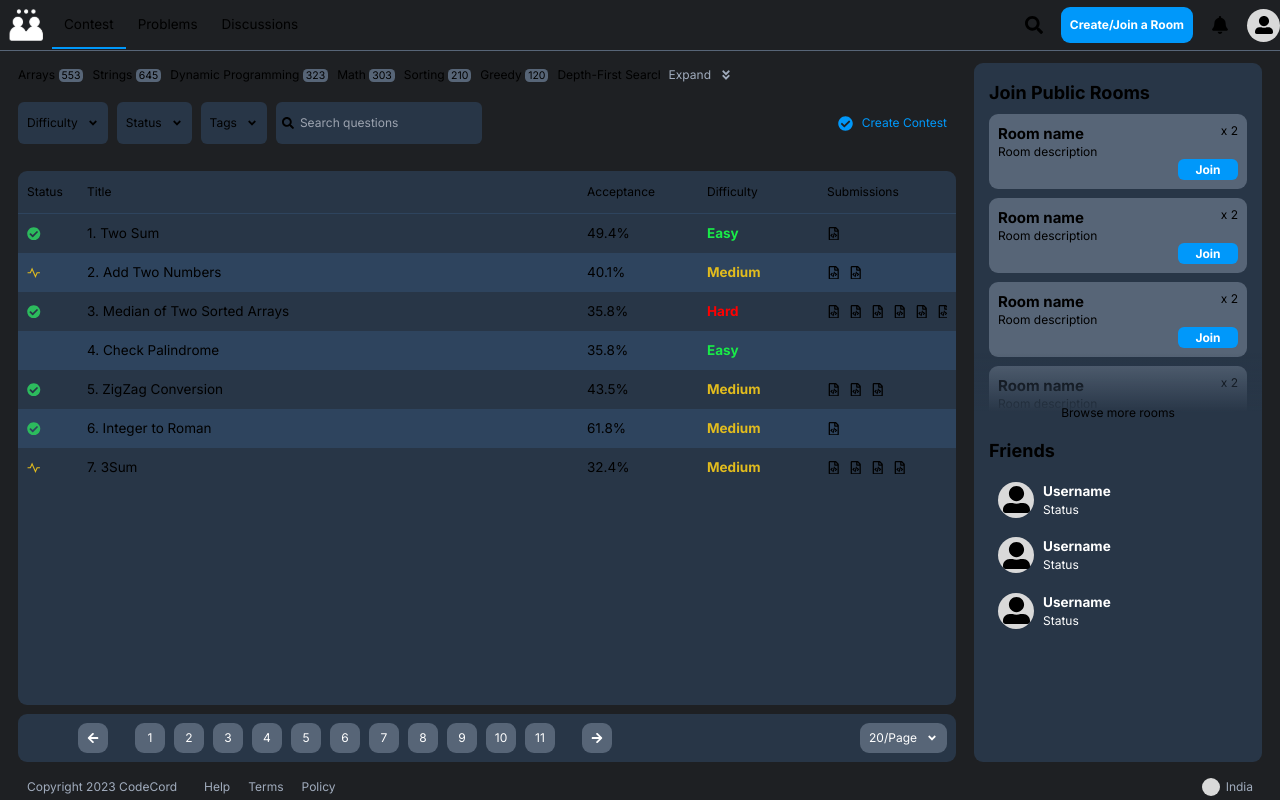
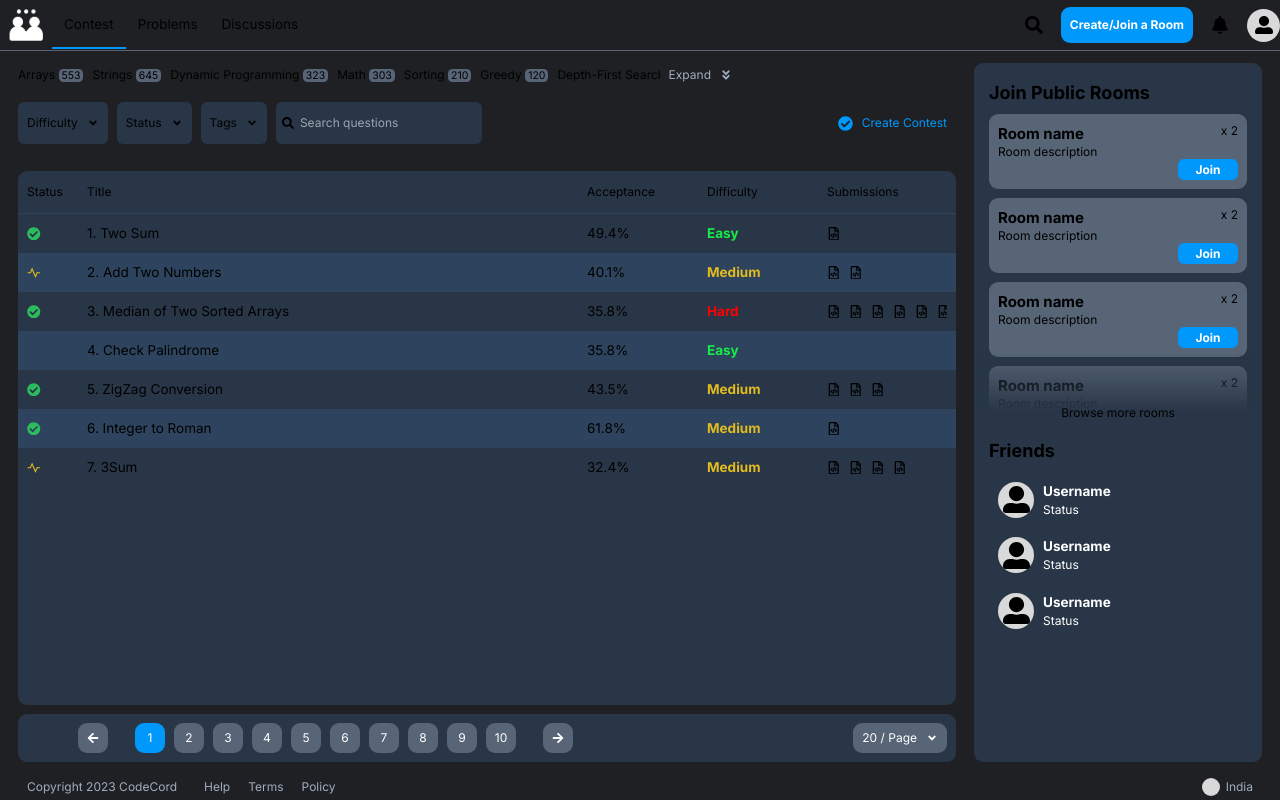
Before and after one commit to adityayadav71/CodeCord, a React (Vite) app in the folder client/: page / in a window 1280 px wide. Built offline with nearby package versions, Linux system fonts and the light colour scheme.

Commit message:
completed pagination component

```diff
--- a/client/src/components/Problems/Pagination.jsx
+++ b/client/src/components/Problems/Pagination.jsx
@@ -1,28 +1,82 @@
 import React from "react";
-import { FaArrowLeft, FaArrowRight, FaAngleDown } from "react-icons/fa";
+import { useState, useEffect } from "react";
+import { FaArrowLeft, FaArrowRight, FaAngleDown, FaCheck } from "react-icons/fa";
 
 const pagination = (props) => {
+  const [currentPage, setCurrentPage] = useState(1);
+  const [perPageLimit, setPerPageLimit] = useState(20);
+  const [isLimitChangerActive, setLimitChangerActive] = useState();
+  const setLimit = (e) => {
+    setLimitChangerActive(false);
+    setPerPageLimit(e.currentTarget.dataset.value);
+  };
+  const pageButtons = [];
+  const setPageButtons = () => {
+    for (let i = 1; i < 11; i++) {
+      pageButtons.push(
+        <button
+          className={`flex flex-row items-center justify-center ${currentPage === i ? "bg-accent1" : "bg-accent2"} p-3 text-white rounded-xl w-10 h-10 hover:cursor-pointer hover:bg-accent1`}
+          onClick={() => setCurrentPage(i)}
+        >
+          {i}
+        </button>
+      );
+    }
+  };
+  setPageButtons();
+  const totalPages = 10;
+  const nextPage = () => {
+    if (currentPage + 1 <= totalPages) {
+      setCurrentPage((prev) => prev + 1);
+    }
+  };
+  const prevPage = () => {
+    if (currentPage - 1 >= 1) {
+      setCurrentPage((prev) => prev - 1);
+    }
+  };
+  useEffect(() => {
+    const closeDropdown = (event) => {
+      if (!event.target.closest(".limit")) {
+        setLimitChangerActive(false);
+      }
+    };
+    document.addEventListener("click", closeDropdown);
+    return () => {
+      document.removeEventListener("click", closeDropdown);
+    };
+  }, []);
   return (
-    <div className="flex flex-row p-3 gap-x-3 pl-20 bg-secondary w-full rounded-xl">
-      <div className="flex flex-row items-center justify-center bg-accent2 p-3 text-white rounded-xl w-10 h-10 hover:cursor-pointer hover:bg-accent1 mr-6">
+    <div className="flex flex-row p-3 gap-x-3 pl-20 bg-secondary w-full rounded-xl select-none">
+      <div className="flex flex-row items-center justify-center bg-accent2 p-3 text-white rounded-xl w-10 h-10 hover:cursor-pointer hover:bg-accent1 mr-6" onClick={prevPage}>
         <FaArrowLeft />
       </div>
-      <div className="flex flex-row items-center justify-center bg-accent2 p-3 text-white rounded-xl w-10 h-10 hover:cursor-pointer hover:bg-accent1">1</div>
-      <div className="flex flex-row items-center justify-center bg-accent2 p-3 text-white rounded-xl w-10 h-10 hover:cursor-pointer hover:bg-accent1">2</div>
-      <div className="flex flex-row items-center justify-center bg-accent2 p-3 text-white rounded-xl w-10 h-10 hover:cursor-pointer hover:bg-accent1">3</div>
-      <div className="flex flex-row items-center justify-center bg-accent2 p-3 text-white rounded-xl w-10 h-10 hover:cursor-pointer hover:bg-accent1">4</div>
-      <div className="flex flex-row items-center justify-center bg-accent2 p-3 text-white rounded-xl w-10 h-10 hover:cursor-pointer hover:bg-accent1">5</div>
-      <div className="flex flex-row items-center justify-center bg-accent2 p-3 text-white rounded-xl w-10 h-10 hover:cursor-pointer hover:bg-accent1">6</div>
-      <div className="flex flex-row items-center justify-center bg-accent2 p-3 text-white rounded-xl w-10 h-10 hover:cursor-pointer hover:bg-accent1">7</div>
-      <div className="flex flex-row items-center justify-center bg-accent2 p-3 text-white rounded-xl w-10 h-10 hover:cursor-pointer hover:bg-accent1">8</div>
-      <div className="flex flex-row items-center justify-center bg-accent2 p-3 text-white rounded-xl w-10 h-10 hover:cursor-pointer hover:bg-accent1">9</div>
-      <div className="flex flex-row items-center justify-center bg-accent2 p-3 text-white rounded-xl w-10 h-10 hover:cursor-pointer hover:bg-accent1">10</div>
-      <div className="flex flex-row items-center justify-center bg-accent2 p-3 text-white rounded-xl w-10 h-10 hover:cursor-pointer hover:bg-accent1">11</div>
-      <div className="flex flex-row items-center justify-center bg-accent2 p-3 text-white rounded-xl w-10 h-10 hover:cursor-pointer hover:bg-accent1 ml-6">
+      {pageButtons}
+      <div className="flex flex-row items-center justify-center bg-accent2 p-3 text-white rounded-xl w-10 h-10 hover:cursor-pointer hover:bg-accent1 ml-6" onClick={nextPage}>
         <FaArrowRight />
       </div>
-      <div className="flex flex-row items-center justify-center bg-accent2 gap-x-3 px-3 text-white rounded-xl hover:cursor-pointer hover:bg-accent1 ml-auto">
-        20/Page <FaAngleDown />
+      <div className="limit relative ml-auto">
+        <div
+          className="flex flex-row items-center justify-center h-full bg-accent2 gap-x-3 px-3 text-white rounded-xl hover:cursor-pointer hover:bg-accent1"
+          onClick={() => setLimitChangerActive((prev) => !prev)}
+        >
+          {perPageLimit} / Page <FaAngleDown />
+        </div>
+        <div
+          className={`absolute transition-all duration-100 ${
+            isLimitChangerActive ? "z-20  opacity-1 scale-100" : "opacity-0 scale-0"
+          } bottom-12 shadow shadow-dropDown left-0 p-3 w-40 hover:cursor-pointer bg-secondary rounded-xl`}
+        >
+          <div className="flex flex-row items-center justify-between hover:bg-accent3 mb-3 rounded-lg px-3 py-1" data-value="20" onClick={setLimit}>
+            20 / Page
+          </div>
+          <div className="flex flex-row items-center justify-between hover:bg-accent3 mb-3 rounded-lg px-3 py-1" data-value="50" onClick={setLimit}>
+            50 / Page
+          </div>
+          <div className="flex flex-row items-center justify-between hover:bg-accent3 rounded-lg px-3 py-1" data-value="100" onClick={setLimit}>
+            100 / Page
+          </div>
+        </div>
       </div>
     </div>
   );
```
